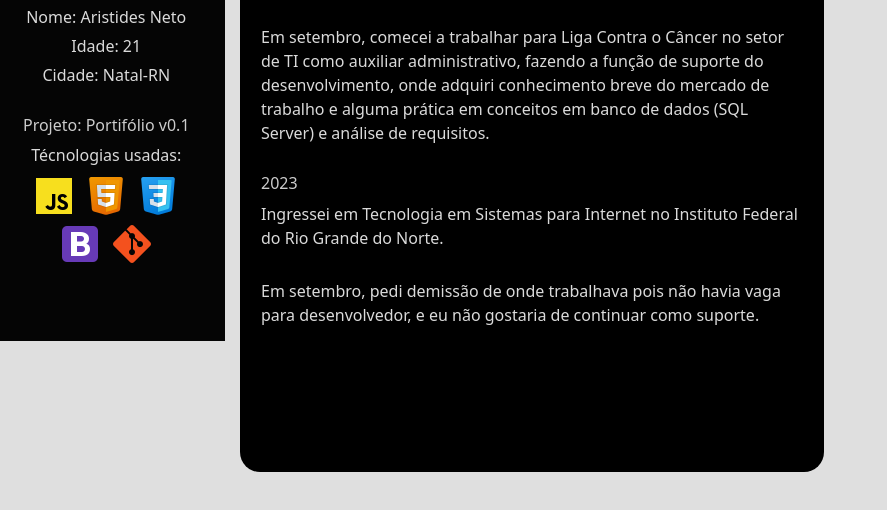
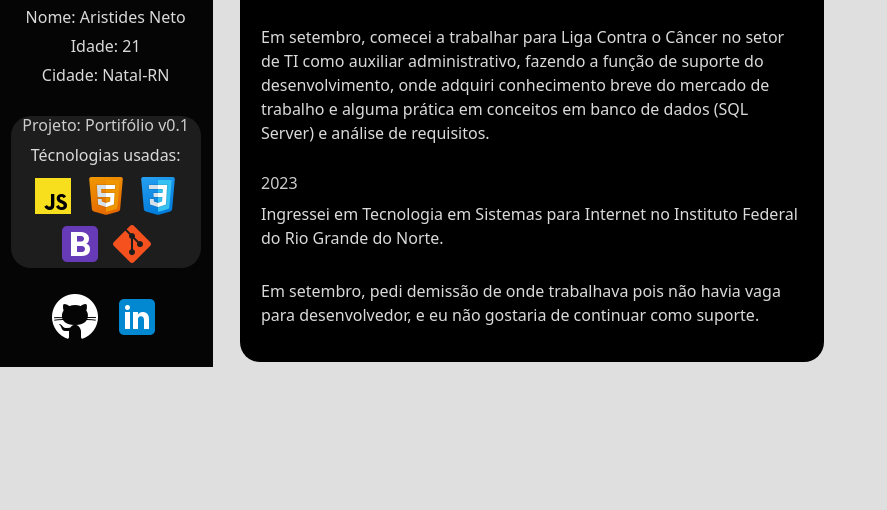
Before and after one commit to AristidesJBN/Portifolio-01, a plain HTML site: page index.html in a window 1280 px wide. Both pictures are taken after a click on the button "Minha trajetoria". Shown: the part 278-788 px from the top of the page, without its empty margins (0-887 px from the left). Drawn offline with nearby package versions, Linux system fonts and the light colour scheme.

Commit message:
Novas imagens, Atualização no CSS e Exclusão de Arquivos inúteis

```diff
--- a/index.html
+++ b/index.html
@@ -19,6 +19,7 @@
             <p>Idade: 21</p>
             <p>Cidade: Natal-RN</p>
             <br>
+            <div class="detalhes_portifolio">
                 <h6>Projeto: Portifólio v0.1</h6>
                 <p>Técnologias usadas:</p>
 
@@ -28,7 +29,18 @@
                 <br>
                 <img src="img/icons8-bootstrap-48.png" alt="icon-btsp">
                 <img src="img/icons8-git-48.png" alt="icon-git">
-
+            </div>
+            <br>
+            <div class="social">
+                <a class="social" href="https://github.com/AristidesJBN" target="_blank">
+                    <img src="img/icons8-github-50.png" alt="icon-github">
+                </a>
+                <label></label>
+                <label></label>
+                <a class="social" href="https://www.linkedin.com/in/aristides-neto-6a555b211/" target="_blank">
+                    <img src="img/icons8-linkedin-48.png" alt="icon-linkedin">
+                </a>
+            </div>
         </div>
     </div>
 
--- a/style.css
+++ b/style.css
@@ -39,11 +39,20 @@ p {
 .container {
     background-color: #050505;
     padding: 20px;
-    width: 225px;
-    height: 619px;
+    width: 212.5px;
+    height: 645px;
     position: absolute;
     top: 0%;
     left: 0%;
+}
+
+.detalhes_portifolio {
+    background-color: #1d1d1d;
+    border-radius: 20px;
+}
+
+.social{
+    text-decoration: none;
 }
 
 #card1 {
@@ -55,7 +64,7 @@ p {
     padding: 20px;
     border-radius: 20px;
     width: 584px;
-    height: 700px;
+    height: 590px;
 }
 
 #card2 {
```
Also changed, not shown: construct2.html (deleted, +0 -11 lines), img/avatar.jpg, img/icons8-github-50.png (added), img/icons8-linkedin-48.png (added), pong.html (deleted). Lines whose indentation alone changed are shown as unchanged.
